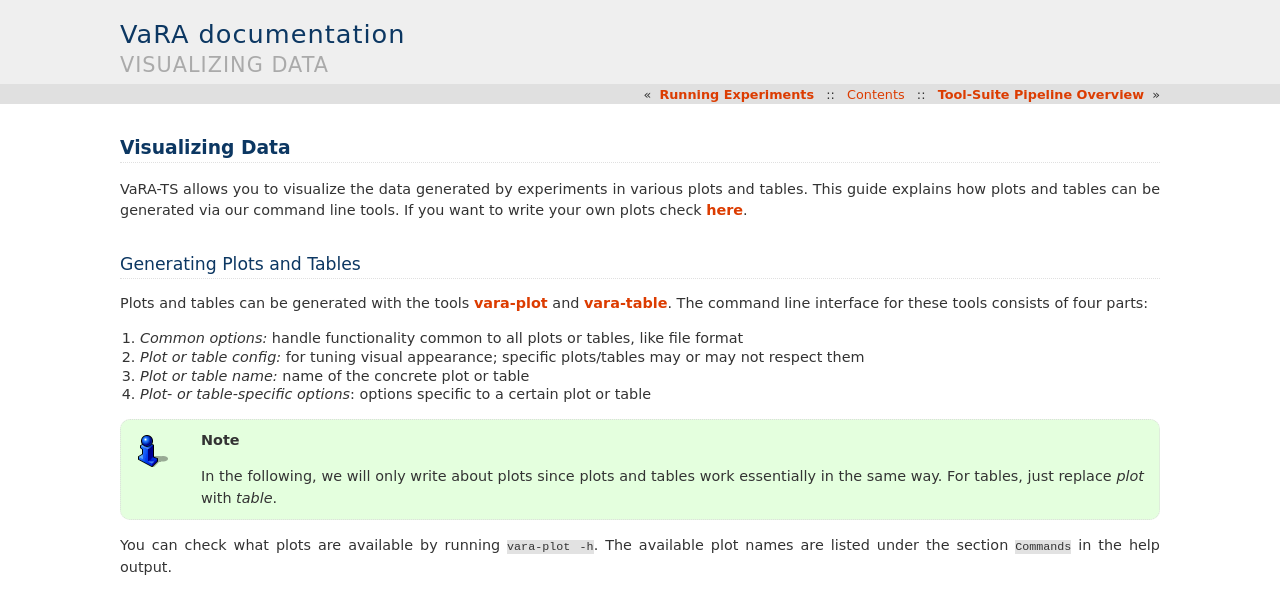
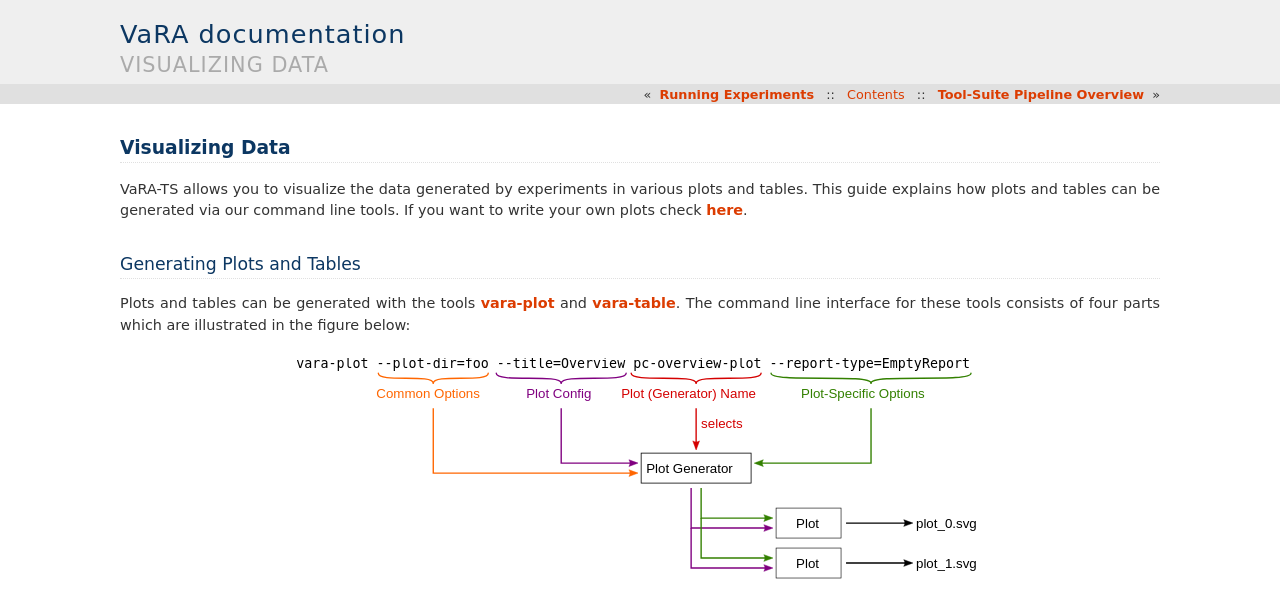
Before and after one commit to se-sic/VaRA-Tool-Suite, a Sphinx documentation site: the page built from docs/source/tutorials/visualizing_data.rst, in a window 1280 px wide and 900 px high, cut to the strip 0-589 px from the top of the window. Built offline with Sphinx 7.4.7, drawn with Linux system fonts in a browser that asks for light colours; the version number could not be read and is left out.

Commit message:
Apply suggestions from review.

```diff
--- a/docs/source/tutorials/visualizing_data.rst
+++ b/docs/source/tutorials/visualizing_data.rst
@@ -10,7 +10,9 @@ Generating Plots and Tables
 ---------------------------
 
 Plots and tables can be generated with the tools :ref:`vara-plot` and :ref:`vara-table`.
-The command line interface for these tools consists of four parts:
+The command line interface for these tools consists of four parts which are illustrated in the figure below:
+
+.. figure:: ../vara-ts-api/plot_architecture.svg
 
 1. *Common options:* handle functionality common to all plots or tables, like file format
 2. *Plot or table config:* for tuning visual appearance; specific plots/tables may or may not respect them
```
Also changed, not shown: docs/source/vara-ts-api/plot_architecture.svg.
